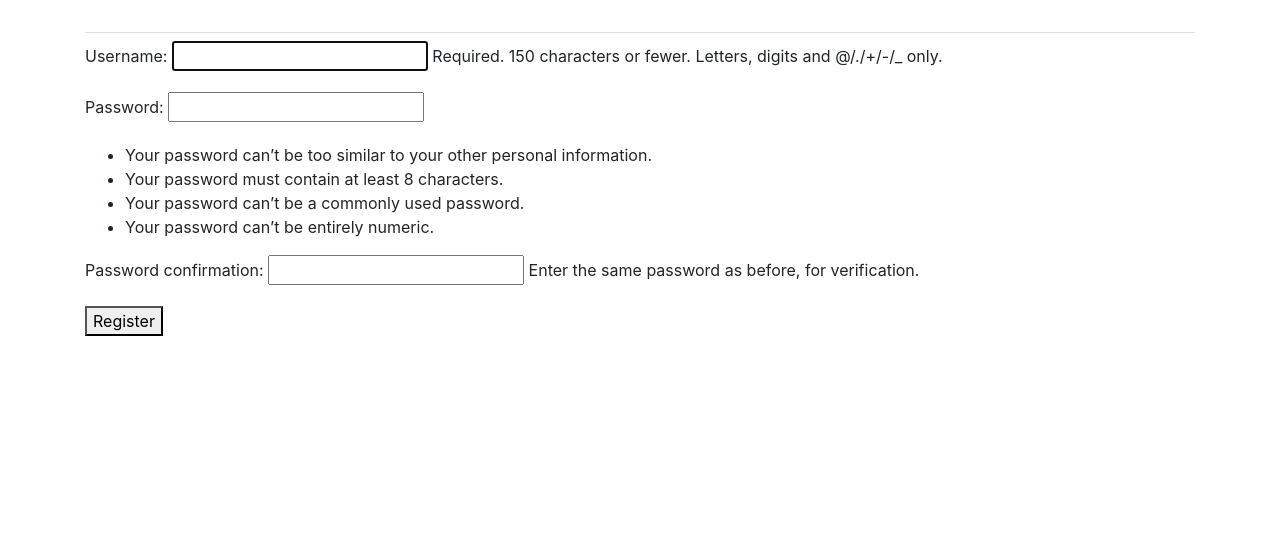
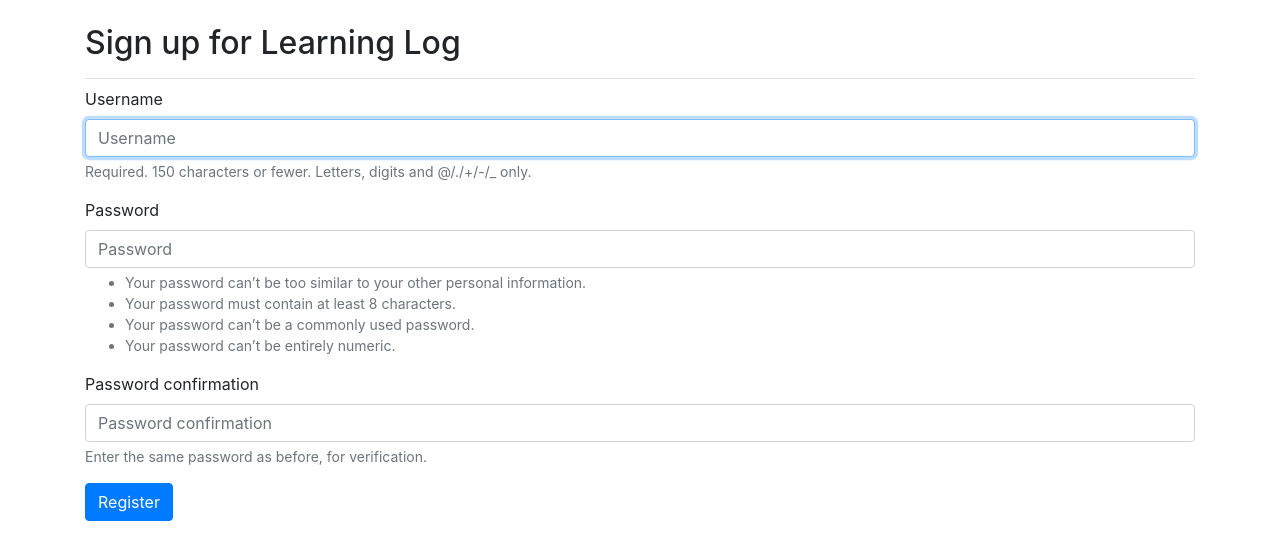
Before and after one commit to theVidVid/learning_log, a Django app: page /users/register/ in a window 1280 px wide. Shown: the part 58-618 px from the top of the page. Run offline with Django 3.2, Linux system fonts and the light colour scheme; some libraries are stand-ins or nearby versions.

Commit message:
Updated the register.html template with bootstrap4 styling.

```diff
--- a/users/templates/users/register.html
+++ b/users/templates/users/register.html
@@ -1,12 +1,18 @@
 {% extends "learning_logs/base.html" %}
+{% load bootstrap4 %}
+
+{% block page_header %}
+  <h2>Sign up for Learning Log</h2>
+{% endblock page_header %}
 
 {% block content %}
 
   <form method="post" action="{% url 'users:register' %}">
     {% csrf_token %}
-    {{ form.as_p }}
-
-    <button name="submit">Register</button>
+    {% bootstrap_form form %}
+    {% buttons %}
+      <button name="submit" class="btn btn-primary">Register</button>
+    {% endbuttons %}
     <input type="hidden" name="next" value="{% url 'learning_logs:index' %}" />
   </form>
 
```
